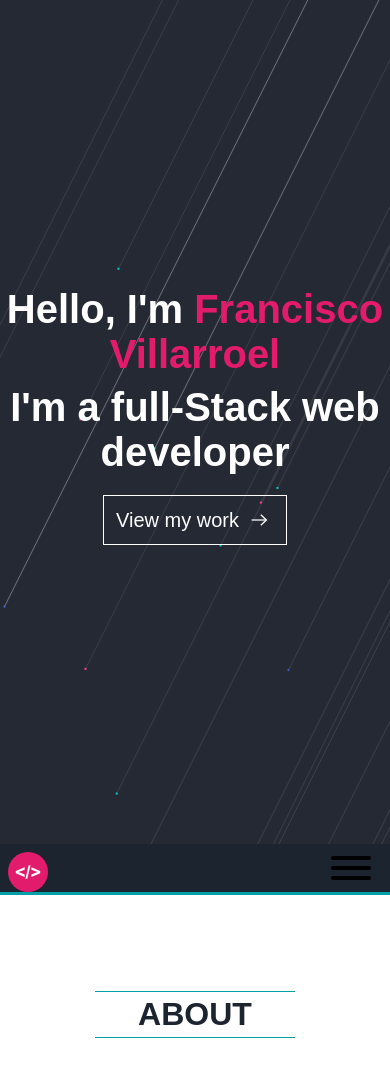
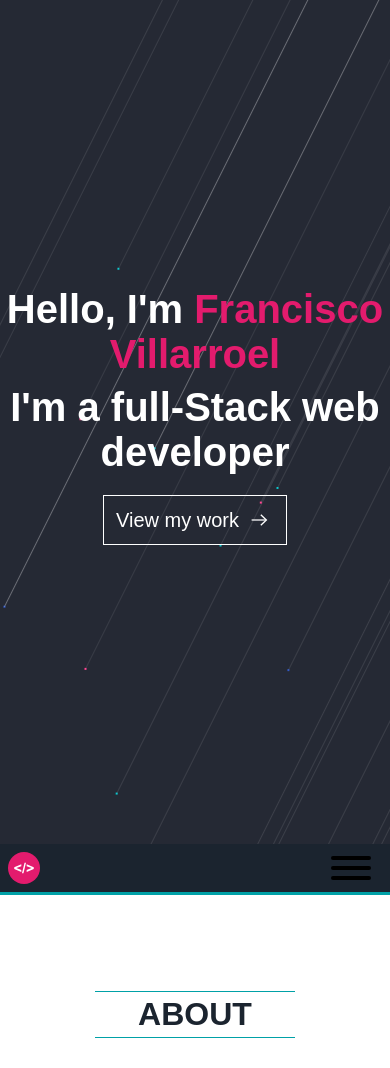
Before and after one commit to franjavi8776/portfolio, a React (Create React App) app: page / in a window 390 px wide. Shown: the top 1068 px of the page. Built offline with nearby package versions, Linux system fonts and the light colour scheme.

Commit message:
corrigiendo logo

```diff
--- a/src/Components/Nav.css
+++ b/src/Components/Nav.css
@@ -81,3 +81,9 @@ nav.fixed {
     left: 1vw;
   }
 }
+@media screen and (max-width: 568px) {
+  .logo img {
+    width: 2rem;
+    height: 2rem;
+  }
+}
```
